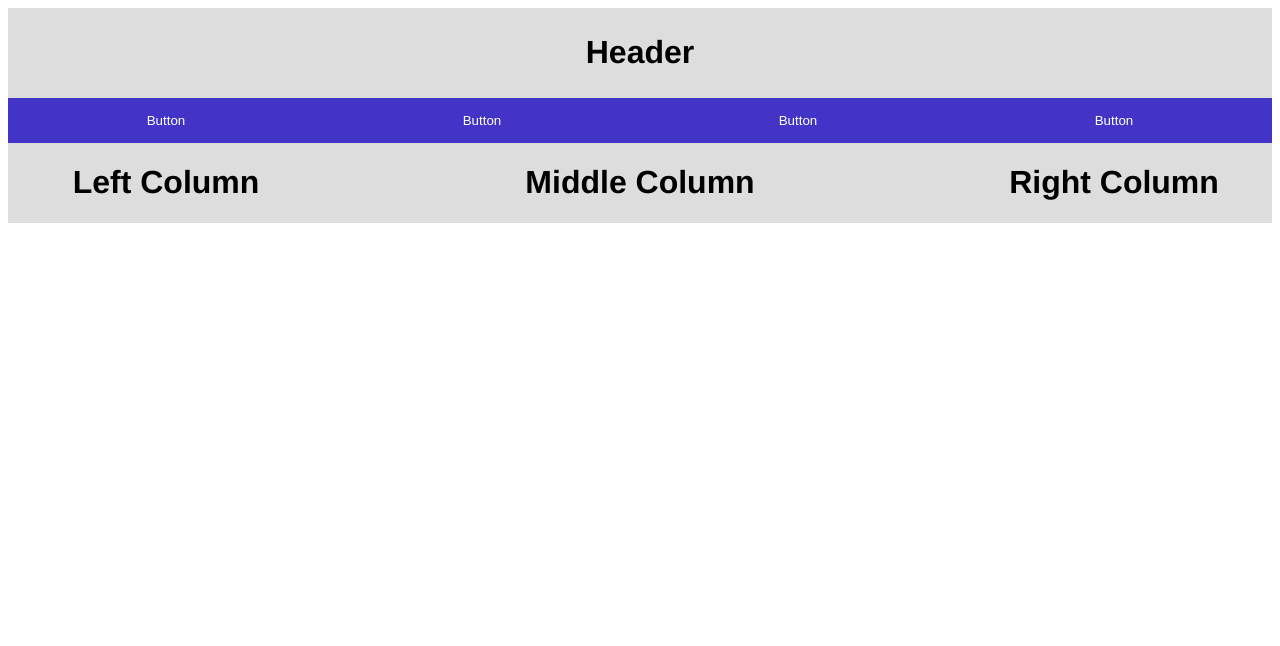
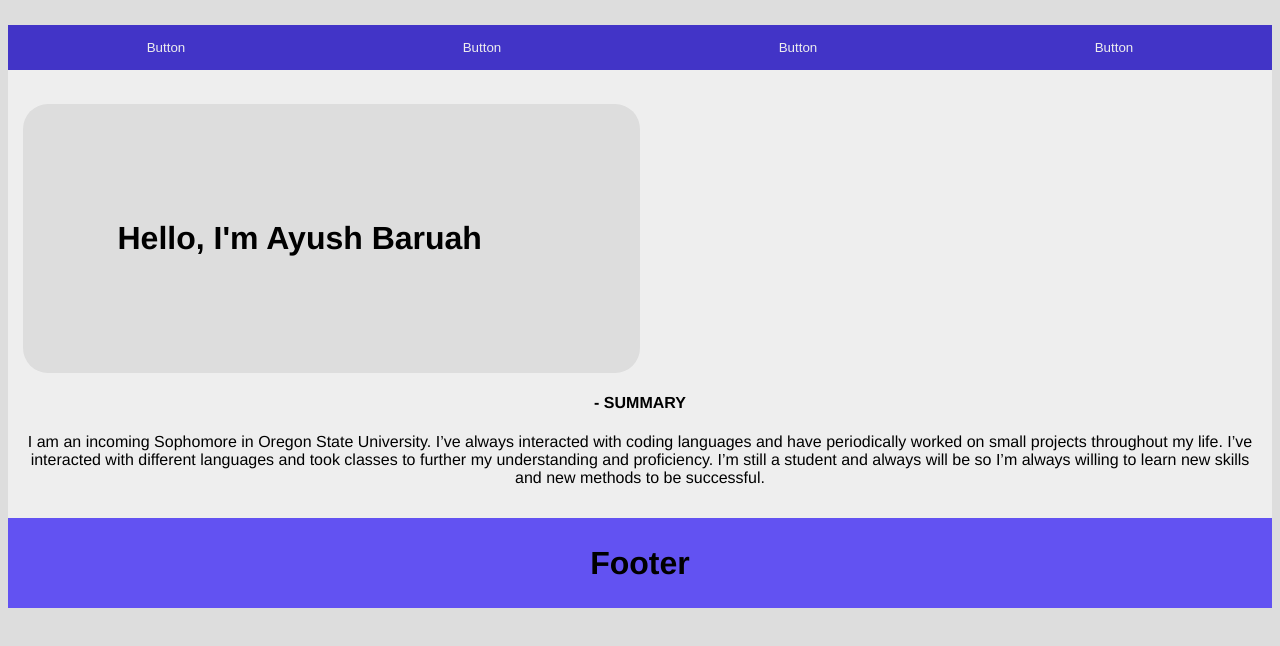
Before and after one commit to AN1H3M/simpleWebsite, a plain HTML site: page vsCode/simpleWebsite/index.html in a window 1280 px wide. Drawn offline with Linux system fonts and the light colour scheme.

Commit message:
Fixed the nav bar and need to work on formatting and content itself now

```diff
--- a/vsCode/simpleWebsite/index.html
+++ b/vsCode/simpleWebsite/index.html
@@ -6,37 +6,31 @@
     <meta http-equiv="X-UA-Compatible" content="IE=edge">
     <meta name="viewport" content="width=device-width, initial-scale=1.0">
 
-    <title>Simple Website</title>
+    <title>Ayush Baruah's Resume</title>
     <link rel="stylesheet" href="main.css">
 </head>
 
-
-<body class = "light-theme">
-
-    <div class = "header">
-        <h1>Header</h1>
-    </div>
-
+<body>
     <div class = "navBar">
         <button class = "button">Button</button>
         <button class = "button">Button</button>
         <button class = "button">Button</button>
         <button class = "button">Button</button>
     </div>
+    <div class = "mainContent">
+        <div class = "introduction">
+            <h1>Hello, I'm Ayush Baruah</h1>
+        </div>
+        <div class = "summary">
+            <h4 id = "summaryTitle">- Summary</h4>
+            <p>I am an incoming Sophomore in Oregon State University. I’ve always interacted with coding languages and have periodically worked on small projects throughout my life. I’ve interacted with different languages and took classes to further my understanding and proficiency. I’m still a student and always will be so I’m always willing to learn new skills and new methods to be successful.</p>
+        </div>
+    </div>
+    <div class = "footer">
+        <h1>Footer</h1>
+    </div>
+    <script src="app.js"></script>
 
-    <div class = "leftColumn">
-        <h1>Left Column</h1>
-    </div>
-
-    <div class = "middleColumn">
-        <h1>Middle Column</h1>
-    </div>
-
-    <div class = "rightColumn">
-        <h1>Right Column</h1>
-    </div>
-
-    <script src="app.js"></script>
     <noscript>Please enable JavaScript on your browser to enable access to the full website.</noscript>
 </body>
 </html>
--- a/vsCode/simpleWebsite/main.css
+++ b/vsCode/simpleWebsite/main.css
@@ -1,15 +1,16 @@
 :root {
   --light-blue: #3355dd;
   --blue: #2745ba;
-  --white: #ffffff;
+  --white: #eeeeee;
+  --offWhite: #dddddd;
   --black: #000000;
   --purple: #4234c7;
   --light-purple: #6252f2;
 }
 
 body {
-    background: var(--bg);
-    color: var(--fontColor);
+    background: var(--offWhite);
+    color: var(--black);
     font-family: helvetica;
 }
 
@@ -25,65 +26,65 @@ li {
   list-style: square;
 }
 
+* {
+  box-sizing: border-box;
+}
+
 #msg {
   font-family: monospace;
 }
 
-.light-theme {
-  --bg: var(--white);
-  --fontColor: var(--black);
-  --btnBg: var(--purple);
-  --btnRadius: var(--black);
-  --btnFontColor: var(--white);
-  --btnHover: var(--light-purple);
-}
-
-.header {
-  background-color: #dddddd;
-  clear: both;
-  padding: 5px;
-  top: 5px;
-  text-align:center;
+.navBar {
+  position: -webkit-sticky;
+  position: sticky;
+  overflow: visible;
+  top: 0px;
 }
 
 .navBar .button {
+  position: relative;
   padding: 15px 32px;
   margin: 0px;
   width: 25%;
   text-align: center;
   text-decoration: none;
-  display: inline-block;
+  float: left;
   cursor: pointer;
-  float: left;
   border: 0px;
-  color: var(--btnFontColor);
-  background-color: var(--btnBg);
+  color: var(--white);
+  background-color: var(--purple);
 }
 
-.leftColumn {
-  width: 25%;
-  float:left;
-  background-color: #dddddd;
-  padding: 0px;
+.navBar .button:hover {
+  background-color: var(--light-purple);
+}
+
+.mainContent {
+  width: 100%;
+  margin-top: 25px;
+  padding: 15px;
+  padding-top: 60px;
+  background-color: var(--white);
   text-align: center;
 }
 
-.middleColumn {
-  width: 50%;
-  float:left;
-  background-color: #dddddd;
-  padding:0px;
-  text-align:center;
+.mainContent .introduction {
+  background-color: var(--offWhite);
+  margin: 0.5cm 50% 0.5cm 0px;
+  padding: 2.5cm;
+  border-radius: 25px;
+  text-align: left;
 }
 
-.rightColumn {
-  width: 25%;
-  float:left;
-  background-color: #dddddd;
-  padding:0px;
-  text-align:center;
+#summaryTitle {
+  text-transform: uppercase;
+}
+.mainContent .summary {
 }
 
-.navBar .button:hover {
-  background-color: var(--btnHover);
+.footer {
+  width: 100%;
+  background-color: var(--light-purple);
+  padding: 5px;
+  text-align: center;
 }
```
